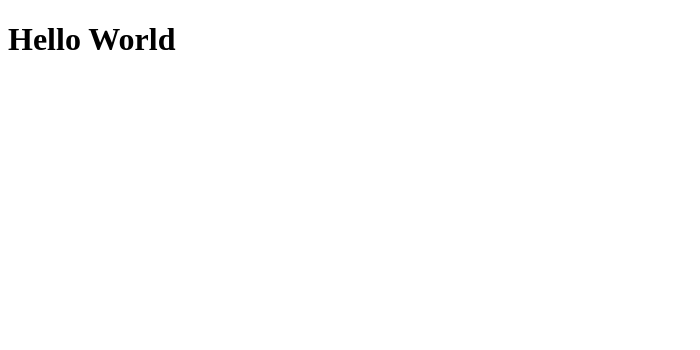
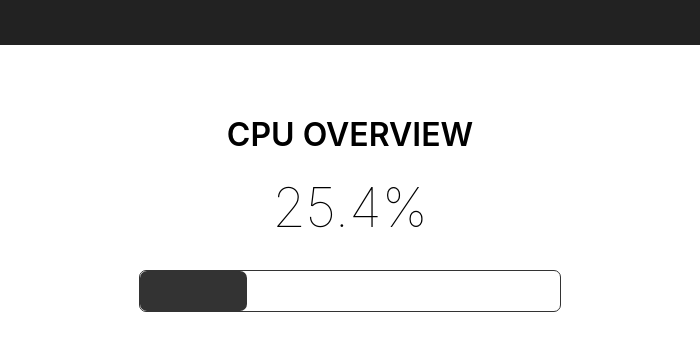
Before and after one commit to Igor-Cavalera/systemInfo, an Electron app: page src/index.html in a window 700 px wide. Drawn offline with Linux system fonts and the light colour scheme.

Commit message:
estilizando-rabisco

```diff
--- a/package.json
+++ b/package.json
@@ -11,6 +11,7 @@
   "author": "",
   "license": "ISC",
   "dependencies": {
-    "electron": "^18.2.0"
+    "electron": "^18.2.0",
+    "electron-reload": "^2.0.0-alpha.1"
   }
 }
--- a/src/index.html
+++ b/src/index.html
@@ -4,9 +4,22 @@
     <meta charset="UTF-8">
     <meta http-equiv="X-UA-Compatible" content="IE=edge">
     <meta name="viewport" content="width=device-width, initial-scale=1.0">
-    <title>Hello this is a TITLE</title>
+    <link rel="stylesheet" href="style.css">
+    <title>System Info App</title>
 </head>
 <body>
-    <h1>Hello World</h1>
+    <nav></nav>
+
+    <section>
+        <h1 class="header">CPU OVERVIEW</h1>
+
+        <div id="cpu-used-container">
+            <h4 id="used-cpu">25.4%</h4>
+        </div>
+
+        <div id="outer-bar">
+            <div id="inner-bar"></div>
+        </div>
+    </section>
 </body>
 </html>
--- /dev/null
+++ b/src/style.css
@@ -0,0 +1,43 @@
+* {
+    margin: 0;
+    padding: 0;
+    font-family: -apple-system, BlinkMacSystemFont, 'Segoe UI', Roboto, Oxygen, Ubuntu, Cantarell, 'Open Sans', 'Helvetica Neue', sans-serif;
+}
+
+nav {
+    width: 100vw;
+    height: 45px;
+    background-color: #222;
+}
+
+.header {
+    text-align: center;
+    margin-top: 70px;
+    font-weight: 600;
+    font-size: 2.0rem;
+}
+
+#used-cpu {
+    text-align: center;
+    font-size: 3.4rem;
+    font-weight: 100;
+    padding: 20px;
+}
+
+/* Progress Bars */
+
+#outer-bar {
+    height: 40px;
+    width: 60vw;
+    margin: 10px auto;
+    border-radius: 7px;
+    background-color: transparent;
+    border: 1px solid #333333;
+}
+
+#inner-bar {
+    width: 25.4%;
+    height: 40px;
+    background-color: #333333;
+    border-radius: 7px;
+}
```
Also changed, not shown: src/index.js (+4 -4 lines), 1 other file.
